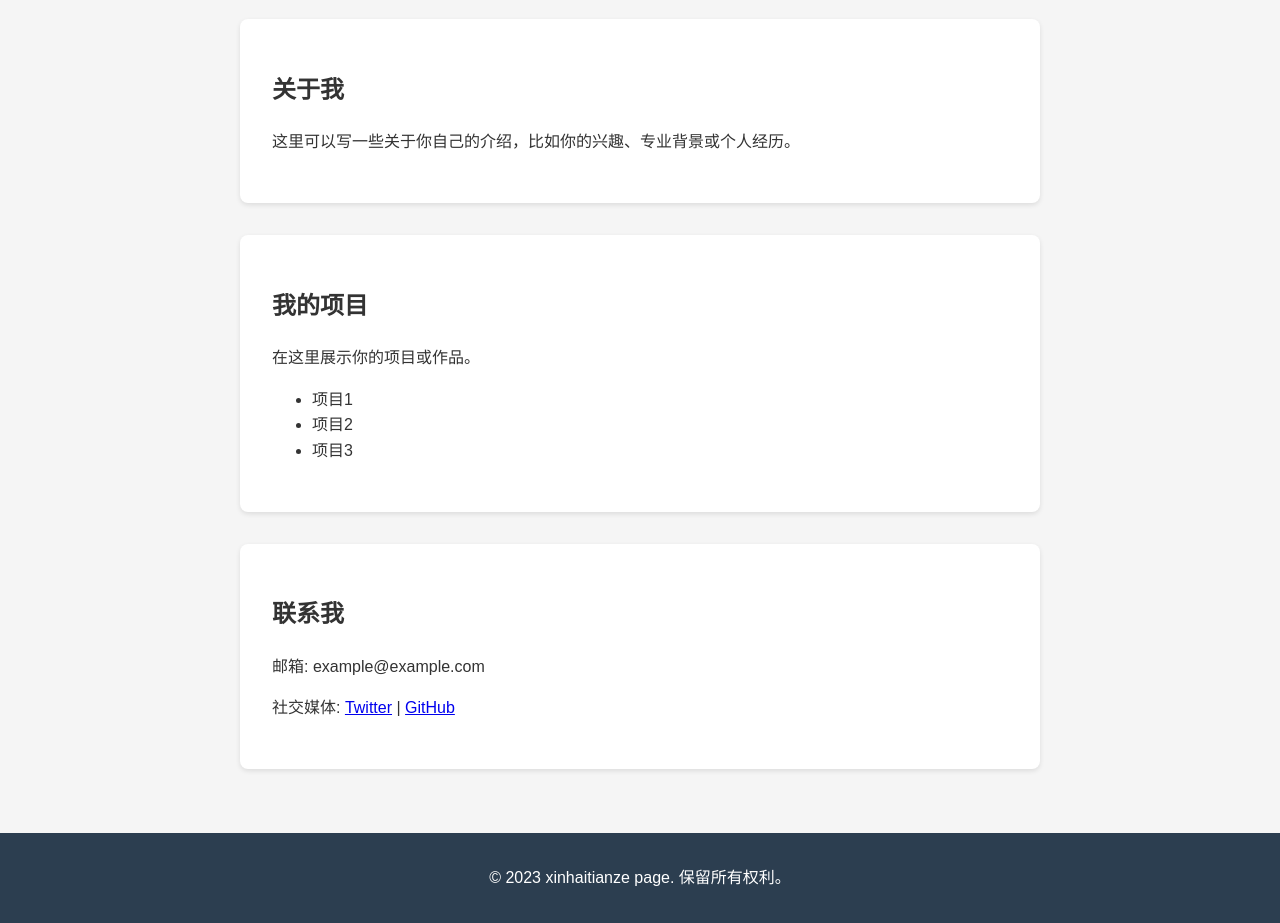
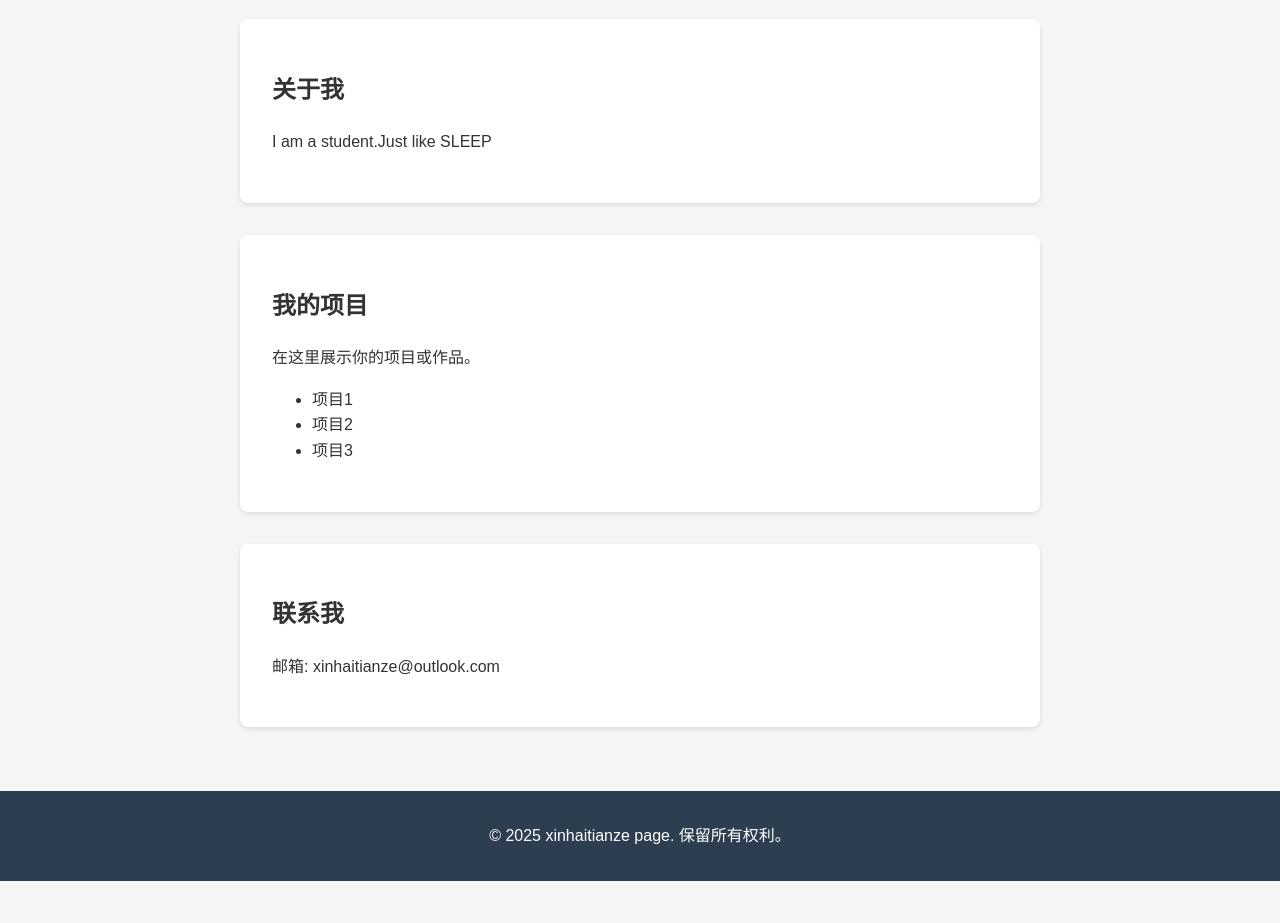
Before and after one commit to xinhaitianze/xinhaitianze.github.io, a plain HTML site: page index.html in a window 1280 px wide. Shown: the part 320-1243 px from the top of the page. After the commit the page ends 1201 px from the top, so only its background shows below. Drawn offline with Linux system fonts and the light colour scheme.

Commit message:
Update index.html

```diff
--- a/index.html
+++ b/index.html
@@ -3,7 +3,7 @@
 <head>
     <meta charset="UTF-8">
     <meta name="viewport" content="width=device-width, initial-scale=1.0">
-    <title>xinhaitianze page</title>
+    <title>xinhaitianze</title>
     <style>
         body {
             font-family: 'Arial', sans-serif;
@@ -72,7 +72,7 @@
     <div class="container">
         <section id="about" class="intro">
             <h2>关于我</h2>
-            <p>这里可以写一些关于你自己的介绍，比如你的兴趣、专业背景或个人经历。</p>
+            <p>I am a student.Just like SLEEP</p>
         </section>
 
         <section id="projects" class="intro">
@@ -87,16 +87,12 @@
 
         <section id="contact" class="intro">
             <h2>联系我</h2>
-            <p>邮箱: example@example.com</p>
-            <p>社交媒体:
-                <a href="#">Twitter</a> |
-                <a href="#">GitHub</a>
-            </p>
+            <p>邮箱: xinhaitianze@outlook.com</p>
         </section>
     </div>
 
     <footer>
-        <p>&copy; 2023 xinhaitianze page. 保留所有权利。</p>
+        <p>&copy; 2025 xinhaitianze page. 保留所有权利。</p>
     </footer>
 </body>
 </html>
```
